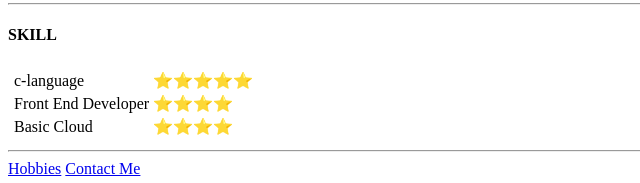
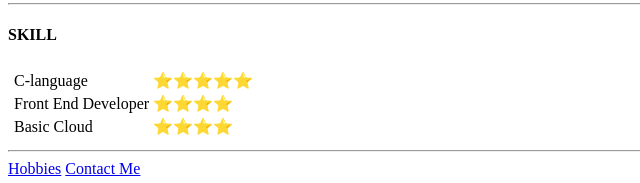
Before and after one commit to amit-1414/CV, a plain HTML site: page index.html in a window 1280 px wide. Shown: the part 663-846 px from the top of the page, 0-640 px from the left. Drawn offline with Linux system fonts and the light colour scheme.

Commit message:
Update index.html

```diff
--- a/index.html
+++ b/index.html
@@ -35,7 +35,7 @@
 		<td>
 			<table>
   	<tr>
-  		<td>c-language</td>
+  		<td>C-language</td>
   		<td>⭐⭐⭐⭐⭐</td>
   	</tr>
   	<tr>
```
